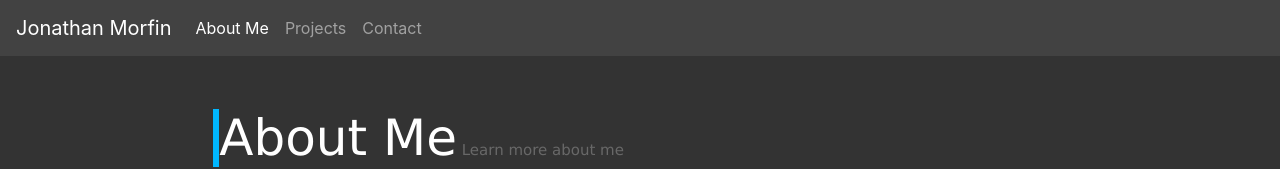
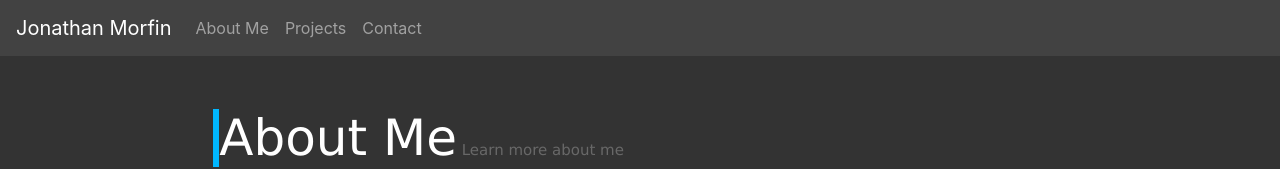
Before and after one commit to jmorfin23/portfolio_site_frontend, a React (Create React App) app: page / in a window 1280 px wide. Shown: the top 169 px of the page. Built offline with nearby package versions, Linux system fonts and the light colour scheme.

Commit message:
updated header

```diff
--- a/src/components/header/index.js
+++ b/src/components/header/index.js
@@ -14,7 +14,7 @@ const Header = () => {
       <div className="collapse navbar-collapse" id="navbarSupportedContent">
           <ul className="navbar-nav mr-auto">
             <li className="nav-item">
-              <NavLink className="nav-link" to="/">About Me <span className="sr-only">(current)</span></NavLink>
+              <NavLink className="nav-link" to="/home">About Me <span className="sr-only">(current)</span></NavLink>
             </li>
             <li className="nav-item">
               <NavLink className="nav-link" to="/projects">Projects</NavLink>
```
